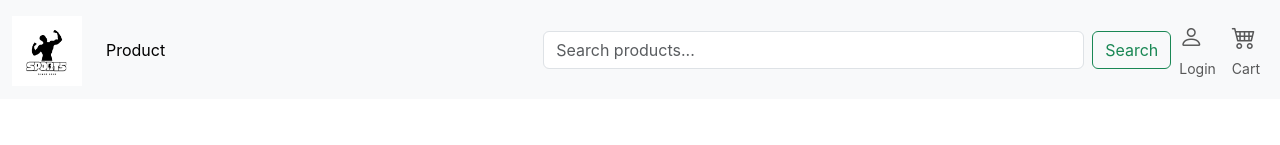
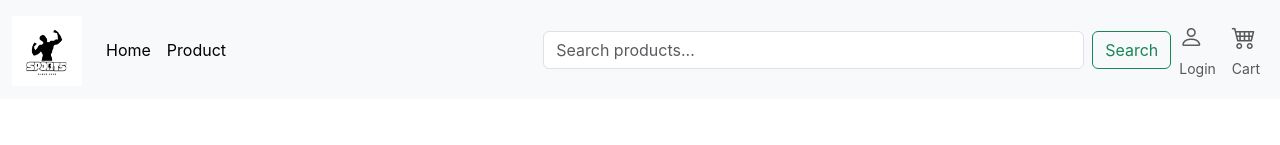
Before and after one commit to junaid11P/MERN, a React (Create React App) app in the folder SportAccessories/frontend/: page /login in a window 1280 px wide. Shown: the top 145 px of the page. Built offline with nearby package versions, Linux system fonts and the light colour scheme.

Commit message:
Home option implemented

```diff
--- a/SportAccessories/frontend/src/component/Navbar.jsx
+++ b/SportAccessories/frontend/src/component/Navbar.jsx
@@ -27,7 +27,10 @@
     <div class="collapse navbar-collapse" id="navbarSupportedContent">
       <ul class="navbar-nav me-auto mb-2 mb-lg-0">
         <li class="nav-item">
-          <Link class="nav-link active" aria-current="page" to="/products">Product</Link>
+          <Link class="nav-link active" aria-current="page" to="/">Home</Link>
+        </li>
+        <li class="nav-item">
+          <Link class="nav-link active" to="/products">Product</Link>
         </li>
       </ul>
     </div>
--- a/SportAccessories/frontend/src/pages/Checkout.jsx
+++ b/SportAccessories/frontend/src/pages/Checkout.jsx
@@ -1,5 +1,4 @@
 import React, { useState } from 'react';
-import { Link } from 'react-router-dom';
 
 const Checkout = ({ cartItems }) => {
   const [formData, setFormData] = useState({
```
